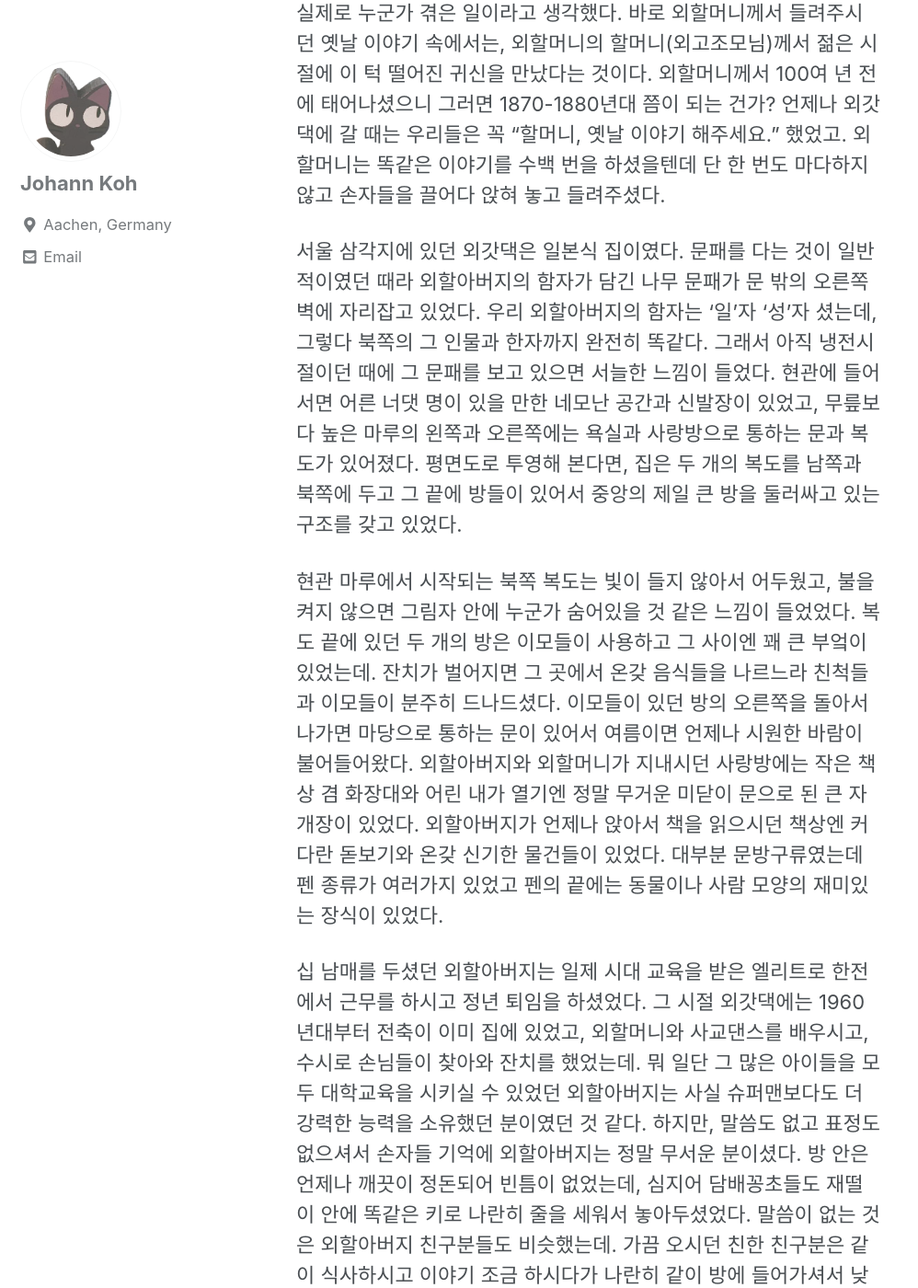
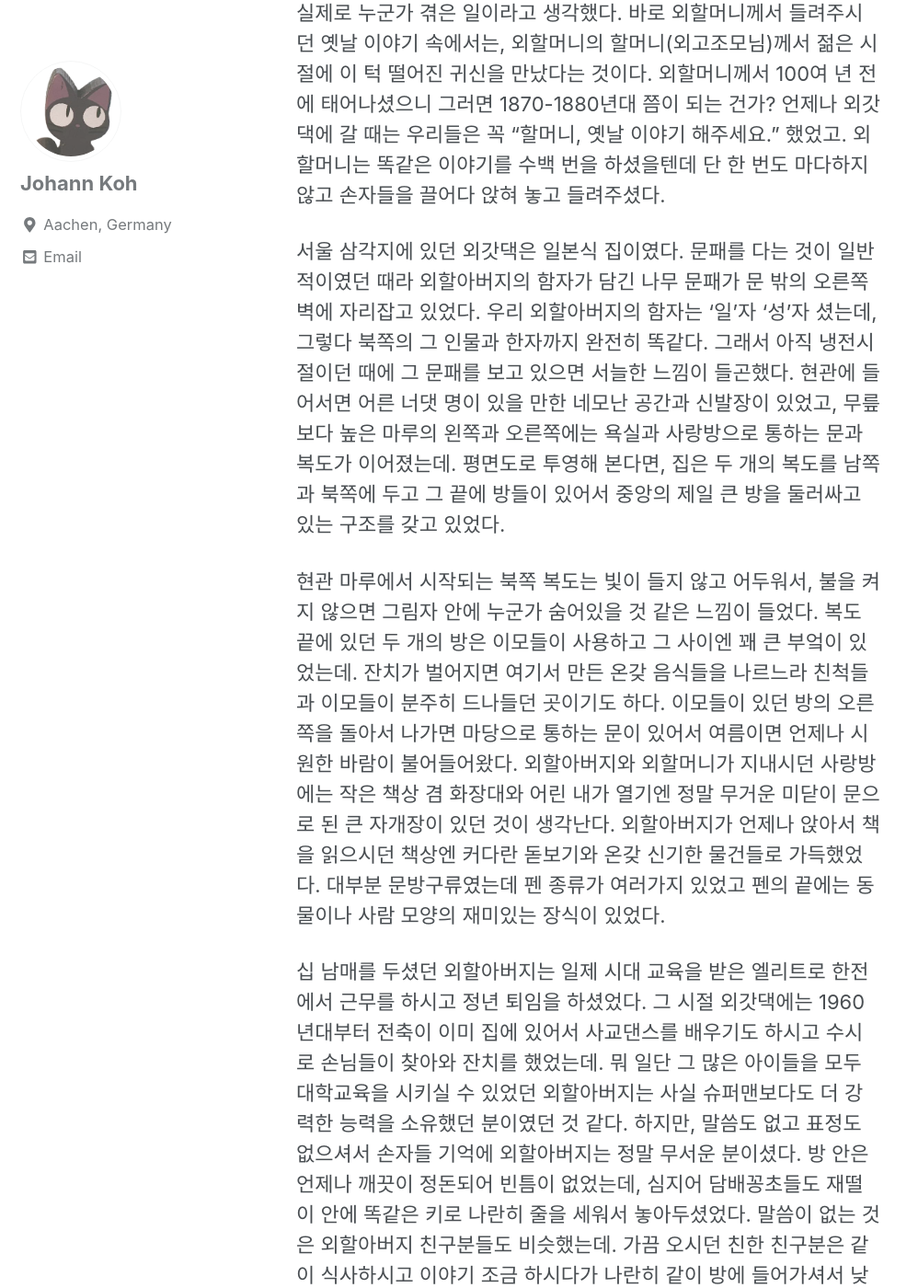
Before and after one commit to meuus/meuus.github.io, a Jekyll site: the page built from _posts/2019-05-01-present.md, in a window 1280 px wide and 1400 px high, scrolled down 236 px. Shown: the whole window at 92% size, without its empty margins (0-998 px from the left). Built offline with Jekyll 4.4.1, drawn with Linux system fonts in a browser that asks for light colours; cached includes are drawn as plain includes; some of the changed text lies outside the part shown.

Commit message:
modified:   _posts/2019-05-01-present.md

```diff
--- a/_posts/2019-05-01-present.md
+++ b/_posts/2019-05-01-present.md
@@ -16,27 +16,26 @@
 서울 삼각지에 있던 외갓댁은 일본식 집이였다.
 문패를 다는 것이 일반적이였던 때라 외할아버지의 함자가 담긴 나무 문패가 문 밖의 오른쪽 벽에
 자리잡고 있었다. 우리 외할아버지의 함자는 '일'자 '성'자 셨는데, 그렇다 북쪽의 그 인물과
-한자까지 완전히 똑같다. 그래서 아직 냉전시절이던 때에 그 문패를 보고 있으면 서늘한 느낌이 들었다.
+한자까지 완전히 똑같다. 그래서 아직 냉전시절이던 때에 그 문패를 보고 있으면 서늘한 느낌이 들곤했다.
 현관에 들어서면 어른 너댓 명이 있을 만한 네모난 공간과
 신발장이 있었고, 무릎보다 높은 마루의 왼쪽과 오른쪽에는 욕실과
-사랑방으로 통하는 문과 복도가 있어졌다.
+사랑방으로 통하는 문과 복도가 이어졌는데.
 평면도로 투영해 본다면, 집은 두 개의 복도를 남쪽과 북쪽에 두고 그 끝에 방들이 있어서
 중앙의 제일 큰 방을 둘러싸고 있는 구조를 갖고 있었다.
 
-현관 마루에서 시작되는 북쪽 복도는 빛이 들지 않아서 어두웠고,
-불을 켜지 않으면 그림자 안에 누군가 숨어있을 것 같은 느낌이 들었었다.
+현관 마루에서 시작되는 북쪽 복도는 빛이 들지 않고 어두워서,
+불을 켜지 않으면 그림자 안에 누군가 숨어있을 것 같은 느낌이 들었다.
 복도 끝에 있던 두 개의 방은 이모들이 사용하고 그 사이엔 꽤 큰 부엌이 있었는데. 잔치가 벌어지면
-그 곳에서 온갖 음식들을 나르느라 친척들과 이모들이 분주히 드나드셨다.
+여기서 만든 온갖 음식들을 나르느라 친척들과 이모들이 분주히 드나들던 곳이기도 하다.
 이모들이 있던 방의 오른쪽을 돌아서 나가면 마당으로 통하는 문이 있어서 여름이면 언제나 시원한 바람이
 불어들어왔다.
 외할아버지와 외할머니가 지내시던 사랑방에는 작은 책상 겸 화장대와 어린 내가 열기엔 정말 무거운
-미닫이 문으로 된 큰 자개장이 있었다. 외할아버지가 언제나 앉아서 책을 읽으시던 책상엔
-커다란 돋보기와 온갖 신기한 물건들이 있었다. 대부분 문방구류였는데 펜 종류가 여러가지 있었고
+미닫이 문으로 된 큰 자개장이 있던 것이 생각난다. 외할아버지가 언제나 앉아서 책을 읽으시던 책상엔
+커다란 돋보기와 온갖 신기한 물건들로 가득했었다. 대부분 문방구류였는데 펜 종류가 여러가지 있었고
 펜의 끝에는 동물이나 사람 모양의 재미있는 장식이 있었다.
 
 십 남매를 두셨던 외할아버지는 일제 시대 교육을 받은 엘리트로 한전에서 근무를 하시고 정년 퇴임을
-하셨었다.
-그 시절 외갓댁에는 1960년대부터 전축이 이미 집에 있었고, 외할머니와 사교댄스를 배우시고,
+하셨었다. 그 시절 외갓댁에는 1960년대부터 전축이 이미 집에 있어서 사교댄스를 배우기도 하시고
 수시로 손님들이 찾아와 잔치를 했었는데. 뭐 일단 그 많은 아이들을 모두 대학교육을 시키실 수 있었던
 외할아버지는 사실 슈퍼맨보다도 더 강력한 능력을 소유했던 분이였던 것 같다.
 하지만, 말씀도 없고 표정도 없으셔서 손자들 기억에 외할아버지는 정말 무서운 분이셨다.
@@ -94,8 +93,15 @@
 외할머니는 기겁하고 얼른 집안으로 다시 들어왔고 밤새 무서워서 혼났다고 한다.
 과연 그때 그 이상한 놈은 뭐였을까?
 
+### 2019년 두 분의 근황
 
-
+기억 속의 두 분은 여전히 그대로인 것 같은데 벌써 돌아가신지도 20년을 넘겼다. 한 분은 5월의
+따뜻한 시절 먼저 가셨는데.
+가만히 눈을 감으면 두 분은 기억에서 나오셔서 그 손과 얼굴이 만져질 듯하다.
+평소 술을 한 잔 하시면 얼굴이 붉게되셔서 기분이 좋아지셨던 외할아버지는 우리 친할아버지와
+친구가 되어 큰 대문집의 잔칫상 한 가운데 같이 앉아들 계실 것 같다. 물론 외할머니는 말씀과 달리
+외할아버지 곁에 같이 계시지 않을까? 아마 말씀도 많아지신 외할아버지의 마음을 모두 이제는
+아실 것 같다.
 
 
 
```
Also changed, not shown: other parts of _posts/2019-05-01-present.md (+1 -1 lines).
